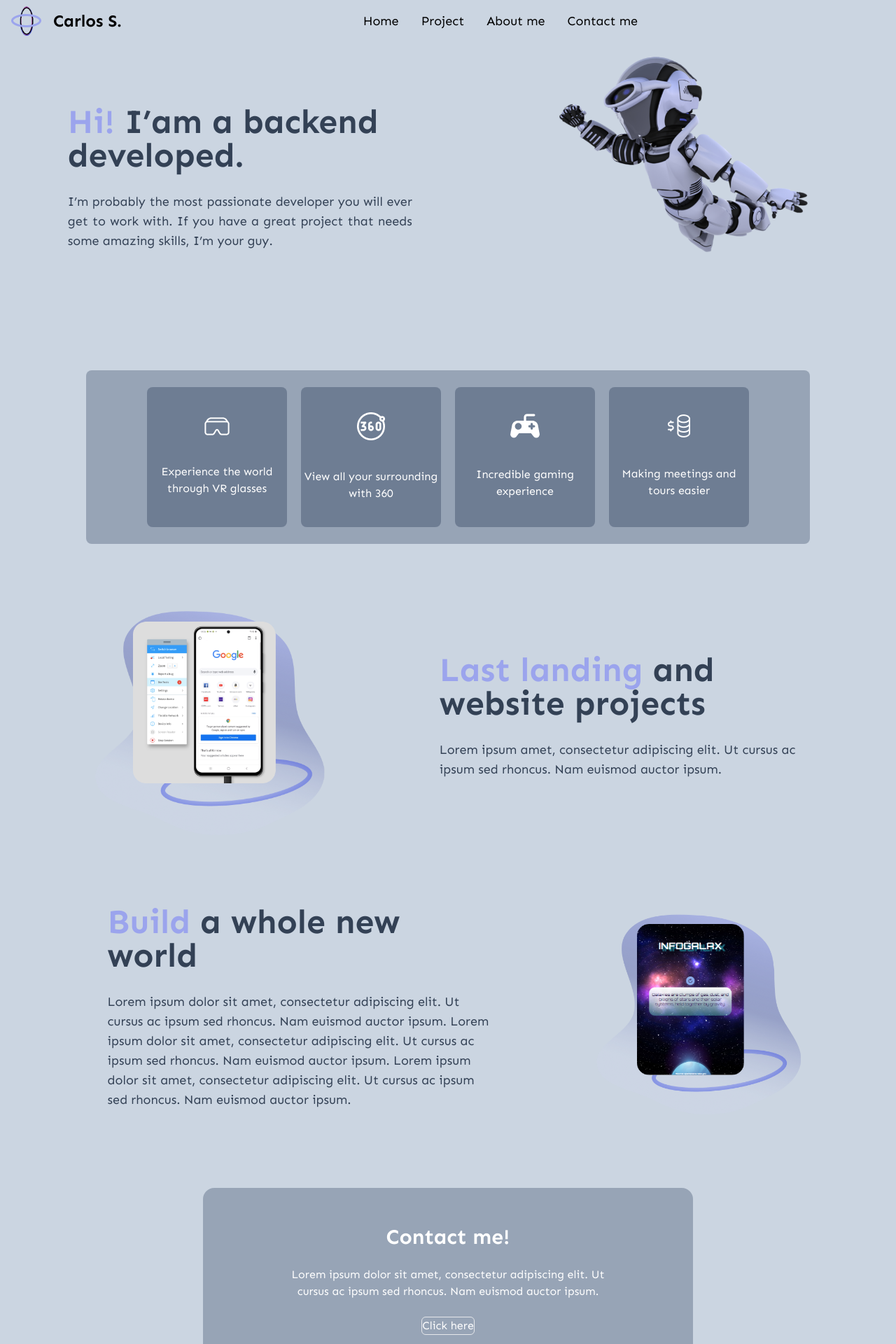
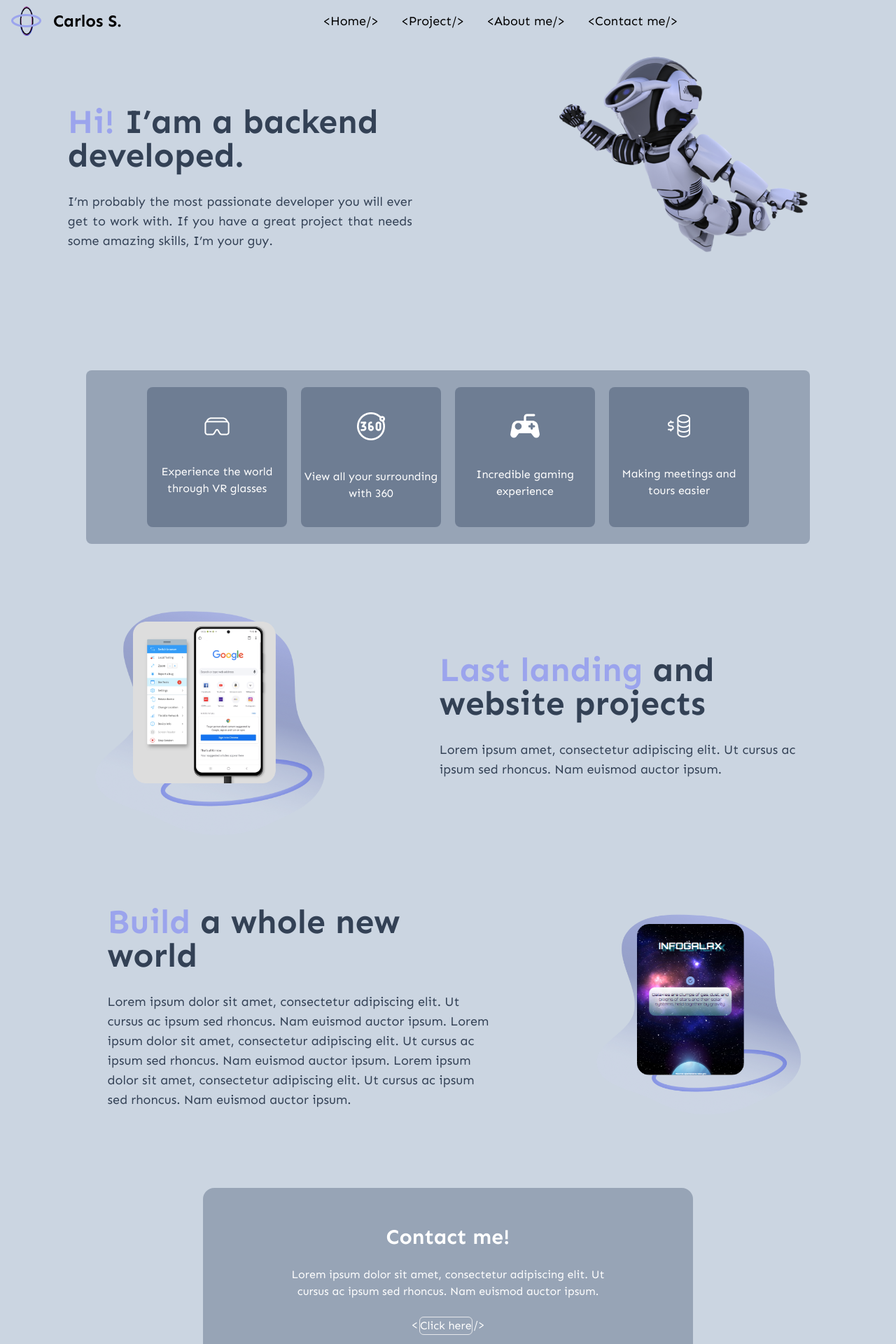
Before and after one commit to carlos-santos-tadeo/Portafolio, a React (Vite) app: page / in a window 1280 px wide. Shown: the top 1920 px of the page at 70% size. Built offline with nearby package versions, Linux system fonts and the light colour scheme.

Commit message:
change-navbar

```diff
--- a/src/components/Footer.jsx
+++ b/src/components/Footer.jsx
@@ -7,7 +7,9 @@ const Footer = () => {
         <h3 className='font-bold text-3xl mt-10'>Contact me!</h3>
         <p className='px-3 text-center sm:px- lg:px-28'>Lorem ipsum dolor sit amet, consectetur adipiscing elit. Ut cursus ac ipsum sed rhoncus. Nam euismod auctor ipsum.</p>
         <div className='mb-12'>
-          <button className='border-[1px] rounded-md px1'>Click here</button>
+          <span className='flex gap-[2px] hover:gap-3'>
+          {`<`}<button className='text-normal border-[1px] rounded-md px1'>Click here</button>{`/>`}
+          </span>
         </div>
       </div>
       <br /><br />
--- a/src/components/Navbar.jsx
+++ b/src/components/Navbar.jsx
@@ -19,10 +19,20 @@ const Navbar = () => {
       <i onClick={handleShowNav} className='bx bx-menu text-black text-3xl cursor-pointer md:hidden hover:bg-purple-700/80 hover:text-white hover:rounded-md'></i>
 
       <nav className={`text-black absolute top-full ${isShowNav ? "left-0" : "-left-full"} w-full grid text-lg gap-2 duration-200 md:static md:flex md:w-auto md:mx-auto`}>
-        <a className='hover:bg-purple-700/80 hover:text-white hover:rounded-md p-4 duration-200 pl-2' href="#">Home</a>
-        <a className='hover:bg-purple-700/80 hover:text-white hover:rounded-md p-4 duration-200 pl-2' href="#project">Project</a>
-        <a className='hover:bg-purple-700/80 hover:text-white hover:rounded-md p-4 duration-200 pl-2' href="#">About me</a>
-        <a className='hover:bg-purple-700/80 hover:text-white hover:rounded-md p-4 duration-200 pl-2' href="#">Contact me</a>
+        <span className='hover:bg-purple-700/80 flex hover:gap-3 hover:text-white hover:rounded-md p-4 duration-200 pl-2'>
+          {'<'}<a href="#">Home</a>{'/>'}
+        </span>
+        <span className='hover:bg-purple-700/80 flex hover:gap-3 hover:text-white hover:rounded-md p-4 duration-200 pl-2'>
+          {'<'}<a href="#project">Project</a>{'/>'}
+        </span>
+        <span className='hover:bg-purple-700/80 flex hover:gap-3 hover:text-white hover:rounded-md p-4 duration-200 pl-2'>
+          {'<'}<a href="#">About me</a>{'/>'}
+        </span>
+
+        <span className='hover:bg-purple-700/80 flex hover:gap-3 hover:text-white hover:rounded-md p-4 duration-200 pl-2'>
+          {'<'}<a href="#">Contact me</a>{'/>'}
+        </span>
+
       </nav>
     </header>
   )
```
